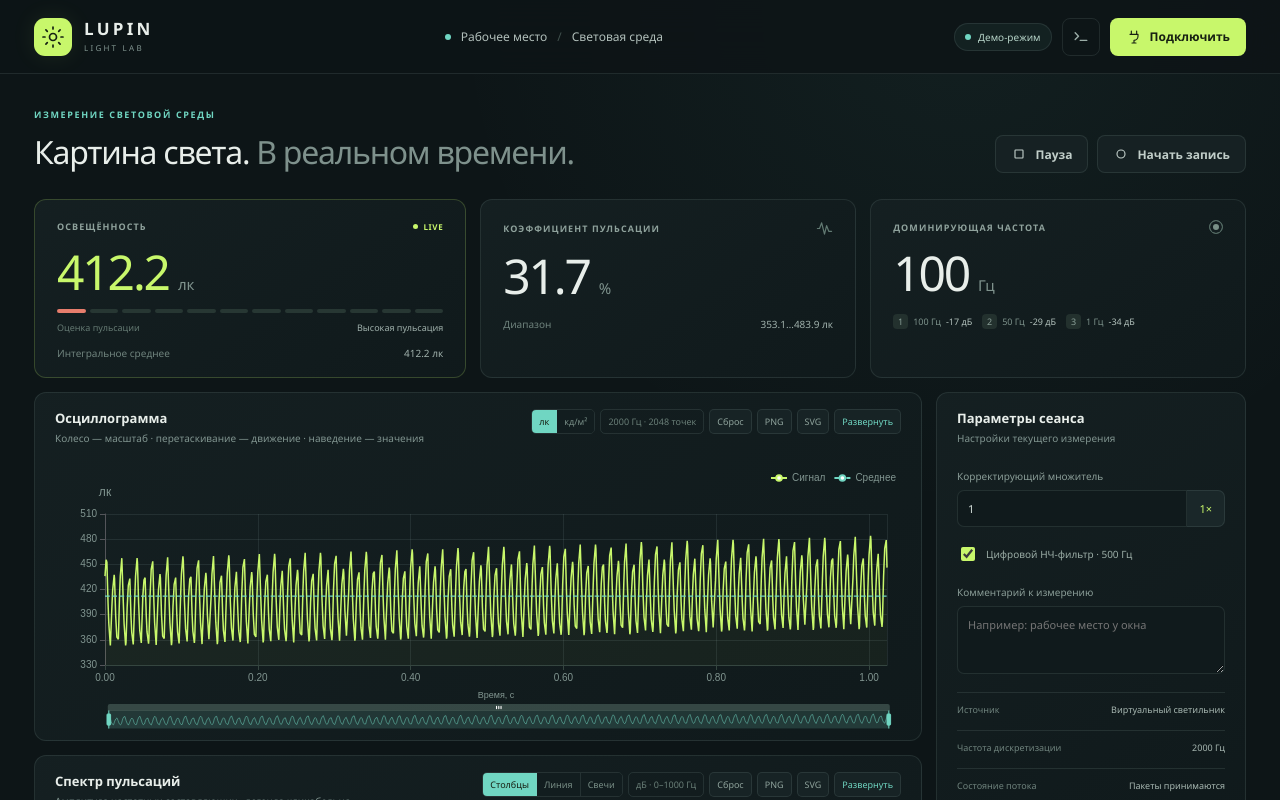
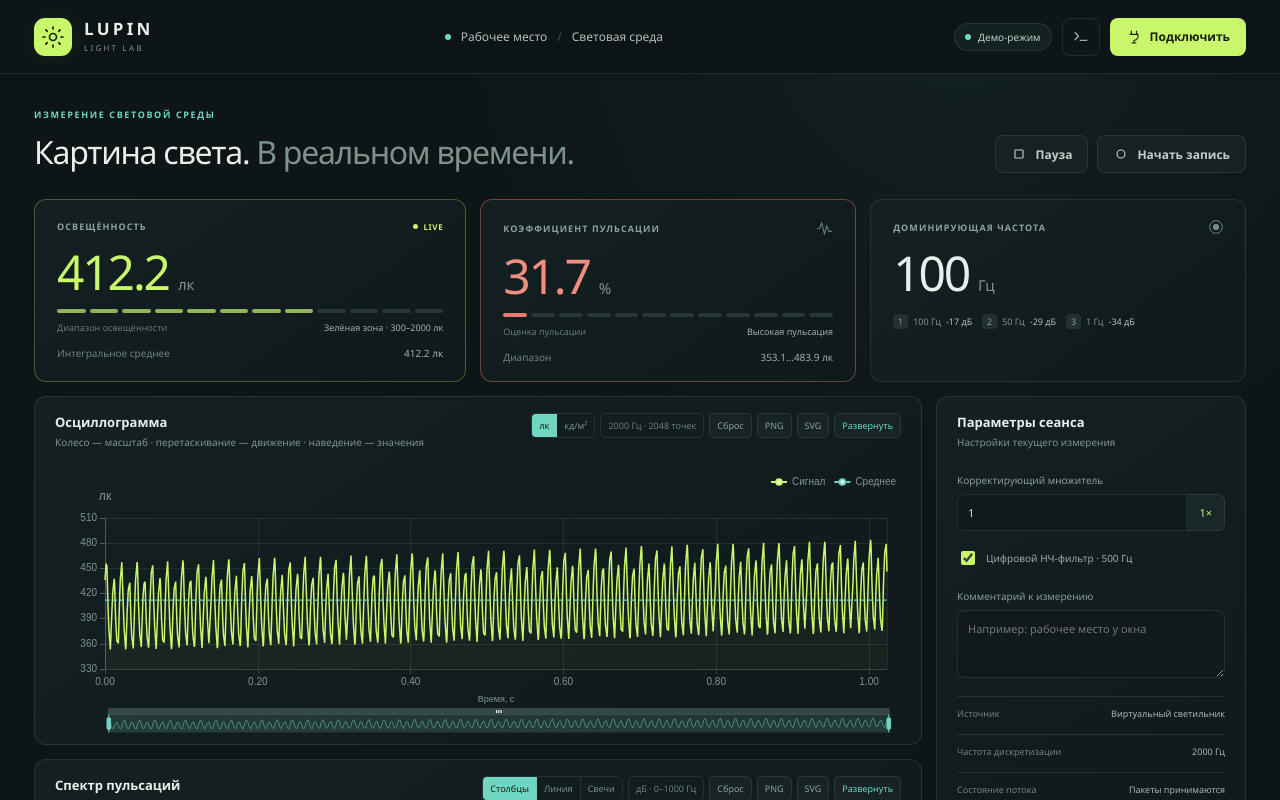
Before and after one commit to MrOzean/radex-lupin-ui, an Angular app: page / in a window 1280 px wide. Shown: the top 800 px of the page. Built offline with nearby package versions, Linux system fonts and the light colour scheme.

Commit message:
feat: separate illuminance zone and flicker severity indicators

```diff
--- a/src/app/app.component.css
+++ b/src/app/app.component.css
@@ -31,6 +31,11 @@ h1 span { color: #7e918c; }
 .metrics { display: grid; grid-template-columns: 1.15fr 1fr 1fr; gap: 14px; margin-bottom: 14px; }
 .metric-card { border: 1px solid var(--border); background: linear-gradient(145deg, rgba(21, 32, 34, .98), rgba(16, 26, 28, .98)); border-radius: 12px; padding: 20px 22px 17px; min-width: 0; }
 .metric-main { border-color: rgba(200, 247, 107, .2); }
+.metric-card.zone-good { border-color: rgba(200, 247, 107, .28); }
+.metric-card.zone-warning { border-color: rgba(230, 184, 106, .34); }
+.metric-card.zone-danger { border-color: rgba(230, 125, 108, .42); }
+.metric-card.zone-warning .metric-value strong { color: #e6b86a; }
+.metric-card.zone-danger .metric-value strong { color: #ef8d7e; }
 .metric-label { display: flex; justify-content: space-between; align-items: center; color: #8fa29c; font-size: 9px; letter-spacing: .12em; font-weight: 600; }
 .metric-label svg { width: 17px; height: 17px; color: #627a73; }
 .live-tag { display: flex; align-items: center; gap: 5px; font-size: 8px; color: var(--lime); letter-spacing: .08em; }
--- a/src/app/app.component.html
+++ b/src/app/app.component.html
@@ -47,18 +47,24 @@
     </section>
 
     <section class="metrics" aria-label="Текущие показания">
-      <article class="metric-card metric-main">
+      <article class="metric-card metric-main" [class.zone-good]="measurement.measurementType() === 'illuminance' && measurement.illumination().tone === 'good'" [class.zone-warning]="measurement.measurementType() === 'illuminance' && measurement.illumination().tone === 'warning'">
         <div class="metric-label"><span>{{ measurement.measurementType() === 'illuminance' ? 'ОСВЕЩЁННОСТЬ' : 'ЯРКОСТЬ' }}</span><span class="live-tag" [class.file]="measurement.archive()"><i></i>{{ measurement.modeLabel() }}</span></div>
         <div class="metric-value"><strong>{{ measurement.stats().mean.toFixed(1) }}</strong><span>{{ measurement.unit() }}</span></div>
-        <div class="comfort-track" [class.good]="measurement.comfort().tone === 'good'" [class.warning]="measurement.comfort().tone === 'warning'" [class.danger]="measurement.comfort().tone === 'danger'" role="img" [attr.aria-label]="measurement.comfort().text">
-          @for (active of measurement.comfort().segments; track $index) {<i [class.active]="active"></i>}
-        </div>
-        <div class="comfort-caption"><span>Оценка пульсации</span><strong>{{ measurement.comfort().text }}</strong></div>
+        @if (measurement.measurementType() === 'illuminance') {
+          <div class="comfort-track" [class.good]="measurement.illumination().tone === 'good'" [class.warning]="measurement.illumination().tone === 'warning'" role="img" [attr.aria-label]="measurement.illumination().text">
+            @for (active of measurement.illumination().segments; track $index) {<i [class.active]="active"></i>}
+          </div>
+          <div class="comfort-caption"><span>Диапазон освещённости</span><strong>{{ measurement.illumination().text }}</strong></div>
+        }
         <div class="metric-footer"><span>Интегральное среднее</span><strong>{{ measurement.stats().mean.toFixed(1) }} {{ measurement.unit() }}</strong></div>
       </article>
-      <article class="metric-card">
+      <article class="metric-card" [class.zone-good]="measurement.flickerAssessment().tone === 'good'" [class.zone-warning]="measurement.flickerAssessment().tone === 'warning'" [class.zone-danger]="measurement.flickerAssessment().tone === 'danger'">
         <div class="metric-label"><span>КОЭФФИЦИЕНТ ПУЛЬСАЦИИ</span><svg viewBox="0 0 24 24" aria-hidden="true"><path d="M2 12h3l3-8 4 16 3-12 3 8h4"/></svg></div>
         <div class="metric-value"><strong>{{ measurement.stats().flickerPercent.toFixed(1) }}</strong><span>%</span></div>
+        <div class="comfort-track" [class.good]="measurement.flickerAssessment().tone === 'good'" [class.warning]="measurement.flickerAssessment().tone === 'warning'" [class.danger]="measurement.flickerAssessment().tone === 'danger'" role="img" [attr.aria-label]="measurement.flickerAssessment().text">
+          @for (active of measurement.flickerAssessment().segments; track $index) {<i [class.active]="active"></i>}
+        </div>
+        <div class="comfort-caption"><span>Оценка пульсации</span><strong>{{ measurement.flickerAssessment().text }}</strong></div>
         <div class="metric-footer"><span>Диапазон</span><strong>{{ measurement.stats().minimum.toFixed(1) }}…{{ measurement.stats().maximum.toFixed(1) }} {{ measurement.unit() }}</strong></div>
       </article>
       <article class="metric-card">
--- a/src/app/services/measurement.service.ts
+++ b/src/app/services/measurement.service.ts
@@ -76,7 +76,21 @@ export class MeasurementService implements OnDestroy {
     if (state === "archive") return "Архивный сигнал";
     return "Источник остановлен";
   });
-  readonly comfort = computed(() => {
+  readonly illumination = computed(() => {
+    const lux = this.stats().mean;
+    if (this.samples().length === 0 || this.stats().maximum <= 0) {
+      return { tone: "idle", text: "Нет сигнала", segments: Array<boolean>(12).fill(false) };
+    }
+    const active = Math.max(1, Math.round(12 * Math.min(1, Math.log10(lux + 1) / 4)));
+    const inGreenZone = lux >= 300 && lux <= 2000;
+    const text = inGreenZone ? "Зелёная зона · 300–2000 лк" : lux < 300 ? "Ниже 300 лк" : "Выше 2000 лк";
+    return {
+      tone: inGreenZone ? "good" : "warning",
+      text,
+      segments: Array.from({ length: 12 }, (_, index) => index < active),
+    };
+  });
+  readonly flickerAssessment = computed(() => {
     const flicker = this.stats().flickerPercent;
     if (this.samples().length === 0 || this.stats().maximum <= 0) {
       return { tone: "idle", text: "Нет сигнала", segments: Array<boolean>(12).fill(false) };
```
